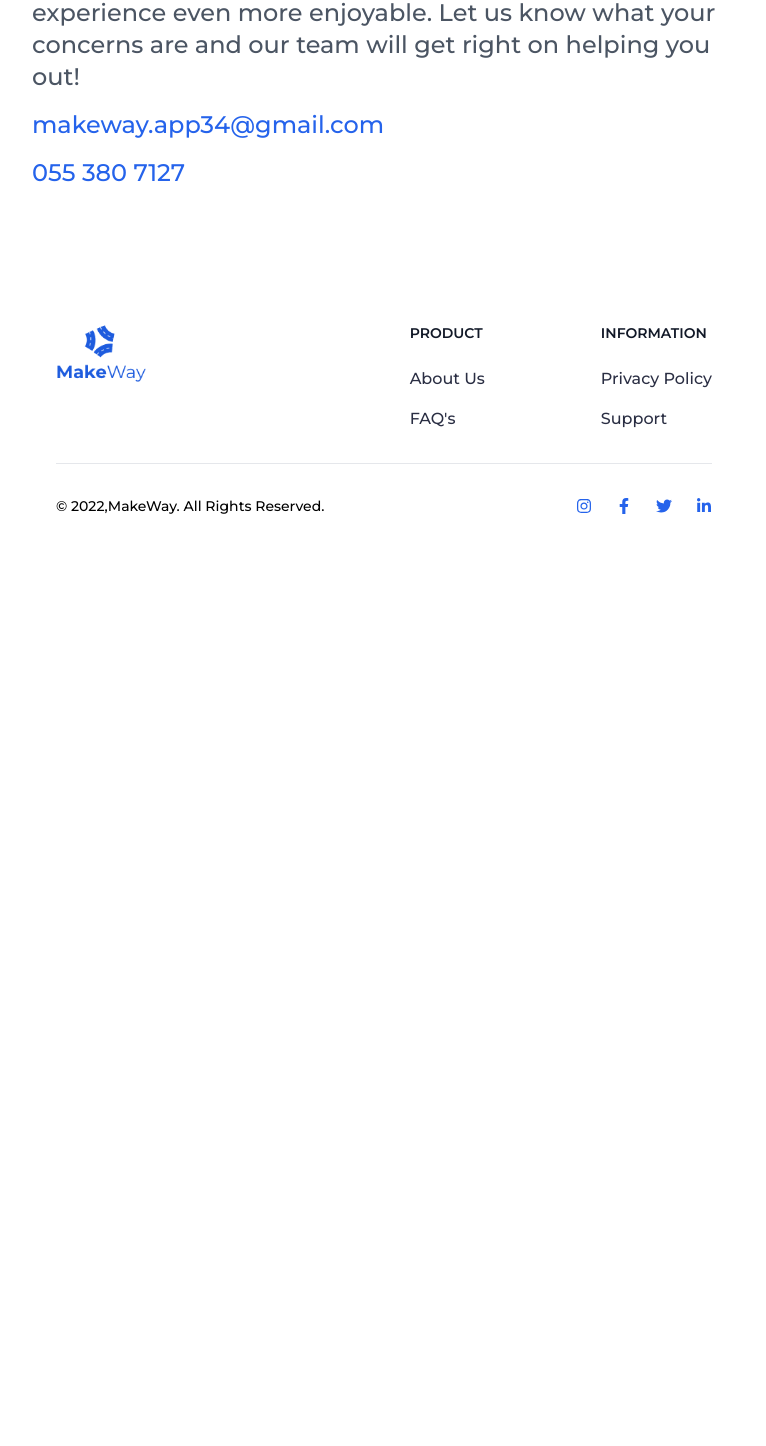
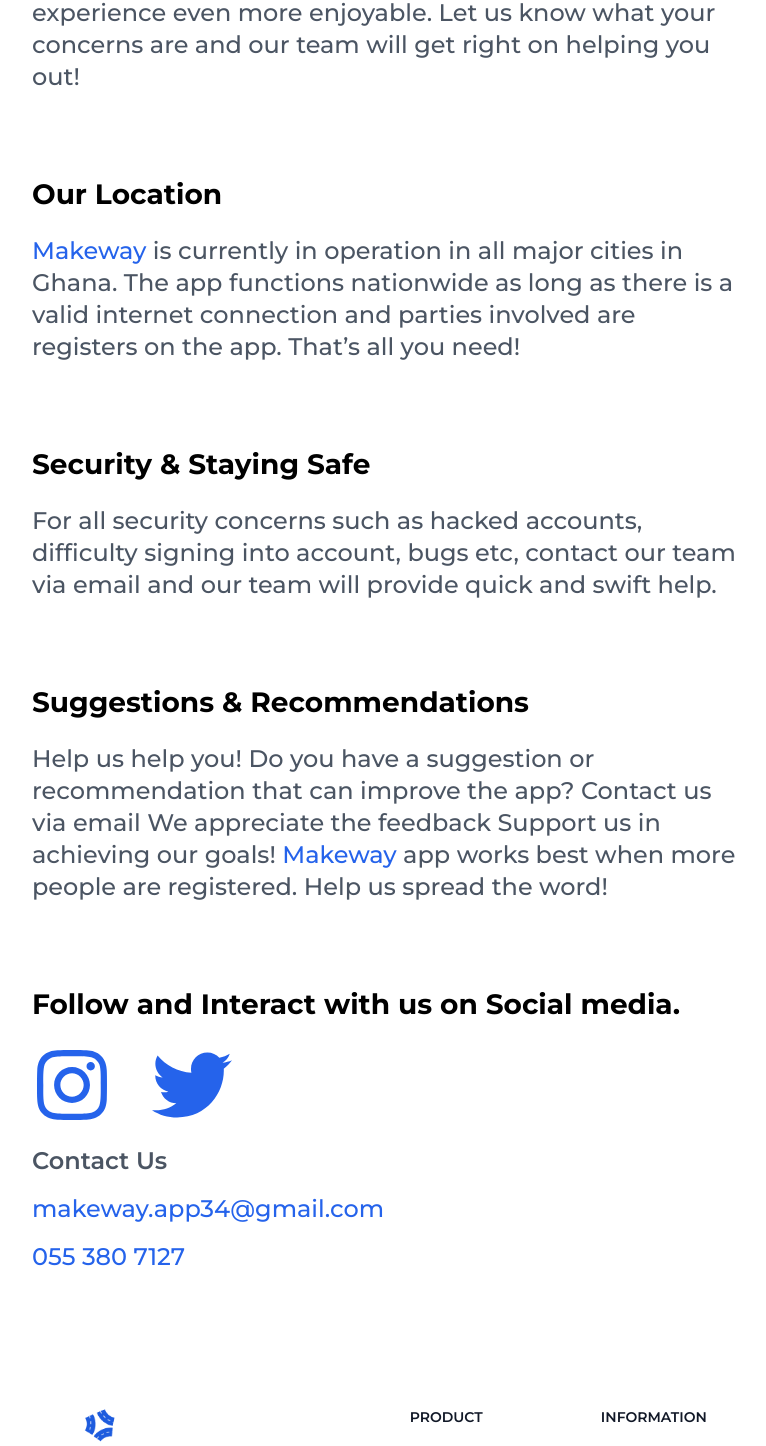
Before and after one commit to JAPECorp/New-MakeWayApp-Website, a Next.js app: page /support in a window 1280 px wide. Shown: the part 870-2316 px from the top of the page, without its empty margins (256-1022 px from the left). Before the commit the page ends 1410 px from the top, so only its background shows below. Built offline with nearby package versions, Linux system fonts and the light colour scheme.

Commit message:
Support Info

```diff
--- a/components/Support/content.jsx
+++ b/components/Support/content.jsx
@@ -1,3 +1,10 @@
+import {
+  FaTwitter,
+  FaLinkedinIn,
+  FaFacebookF,
+  FaInstagram,
+} from "react-icons/fa";
+
 function SupportContent(props) {
   return (
     <>
@@ -13,6 +20,66 @@ function SupportContent(props) {
         We are here to help make your driving experience
          even more enjoyable. Let us know what your concerns
           are and our team will get right on helping you out!
+        </p>
+      </div>
+      <div className="mt-20">
+        <h1 className="text-black text-left text-makeway-md">Our Location</h1>
+        <p className="text-lg md:text-2xl text-gray-600 mt-5">
+       <span className="text-blue-600">Makeway </span>
+          is currently in operation in all major
+        cities in Ghana. The app functions nationwide
+         as long as there is a valid internet connection
+          and parties involved are registers on the app.
+           That’s all you need!
+        </p>
+      </div>
+      <div className="mt-20">
+        <h1 className="text-black text-left text-makeway-md">Security & Staying Safe</h1>
+        <p className="text-lg md:text-2xl text-gray-600 mt-5">
+       For all security concerns such as hacked accounts,
+       difficulty signing into account, bugs etc,
+        contact our team via email
+         and our team will provide quick and swift help.
+        </p>
+      </div>
+      <div className="mt-20">
+        <h1 className="text-black text-left text-makeway-md">Suggestions & Recommendations</h1>
+        <p className="text-lg md:text-2xl text-gray-600 mt-5">
+        Help us help you! Do you have a suggestion or
+        recommendation that can improve the app?
+        Contact us via email
+        We appreciate the feedback
+        Support us in achieving our goals!
+        <span className="text-blue-600"> Makeway </span>
+          app works best when more people are registered.
+           Help us spread the word!
+        </p>
+      </div>
+      <div className="mt-20 sm:mt-20">
+        <h1 className="text-black text-left text-makeway-md">
+        Follow and Interact with us on Social media.
+        </h1>
+        <div className="flex mt-5 gap-10">
+        <a
+            target={"_blank"}
+            href="https://www.instagram.com/makeway_app/"
+            className="text-blue-600 hover:text-gray-900 "
+            rel="noreferrer"
+          >
+            <FaInstagram size={80}/>
+          </a>
+          <a
+            target={"_blank"}
+            href="https://twitter.com/makeway_app"
+            className="text-blue-600 hover:text-gray-900 "
+            rel="noreferrer"
+          >
+            <FaTwitter size={80} />
+          </a>
+        </div>
+
+        <p className="md:w-2/4 text-lg md:text-2xl text-gray-600 font-semibold mt-5">
+          Contact Us
         </p>
         <p className="mt-4">
         <a
```
